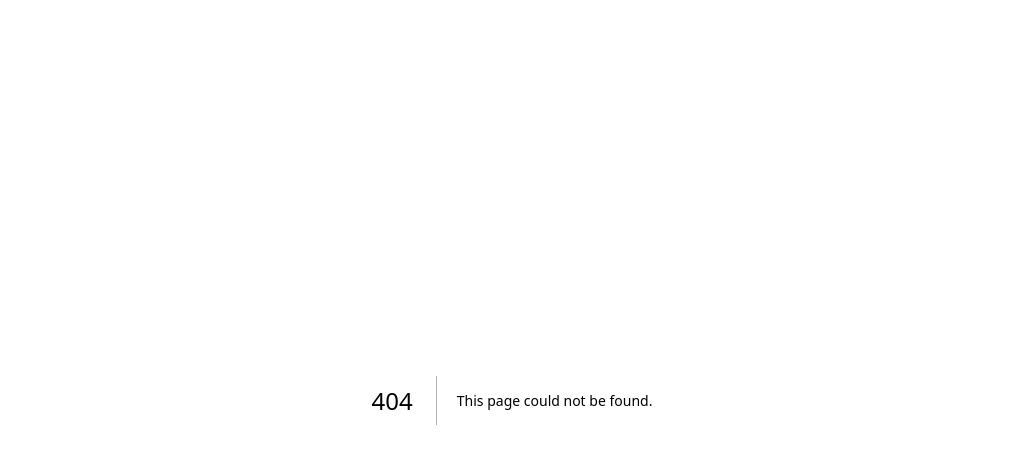
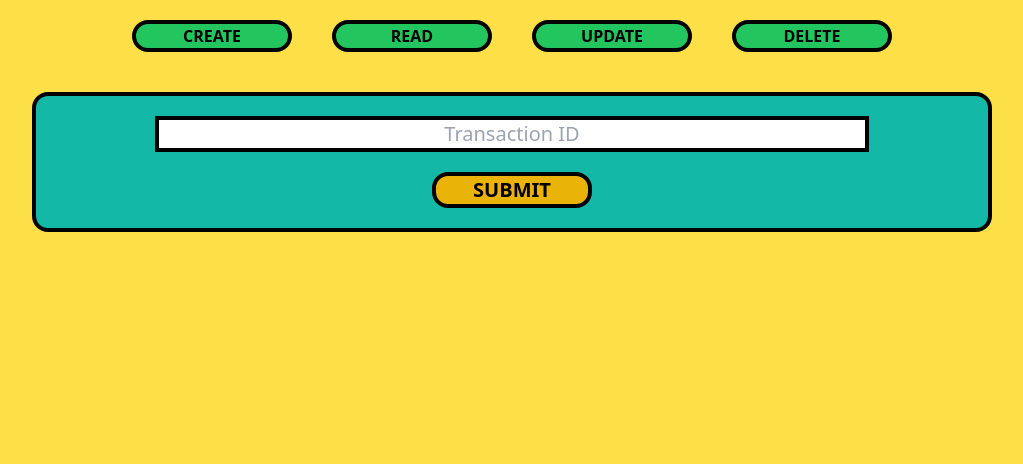
Before and after one commit to alricf/u-ledger-challenge, a Next.js app: page /read in a window 1280 px wide. Before the commit this address had no page. Shown: the top 464 px of the page, without its empty margins (128-1151 px from the left). Built offline with nearby package versions, Linux system fonts and the light colour scheme.

Commit message:
Adding read page with NavBar component and transaction ID form

```diff
--- /dev/null
+++ b/src/pages/read.jsx
@@ -0,0 +1,45 @@
+import { useState } from 'react';
+import axios from 'axios';
+import NavBar from '../components/NavBar';
+import Input from '../components/Input';
+
+export default function read() {
+
+  // Hooks
+  const [transactionId, setTransactionId] = useState('');
+
+  // Helper Functions
+  const onChange = (e) => {
+    e.preventDefault();
+    setTransactionId(e.target.value);
+    console.log(transactionId);
+  };
+
+  const handleClick = (e) => {
+    e.preventDefault();
+    // console.log(formMedData);
+    axios.post(`http://localhost:3000/api/read`, transactionId)
+      .then(res => {
+        // console.log(res.data.txn);
+        // setNewTxnData(res.data.txn);
+      });
+  };
+  return (
+    <div className='flex flex-col bg-yellow-300 h-screen w-full'>
+      <NavBar />
+      <form className='flex flex-col justify-center items-center my-10 bg-teal-500 mx-40 text-xl border-black border-4 rounded-t-2xl rounded-b-2xl'>
+        <Input
+          className='my-5 text-center border-black border-4 text-black w-3/4'
+          type='text'
+          name='transactionId'
+          value={transactionId}
+          onChange={onChange}
+          text='Transaction ID'
+        />
+        <button className='bg-yellow-500 border-4 border-black w-40 mb-5 text-black rounded-t-2xl rounded-b-2xl font-bold' onClick={handleClick} type='submit'>
+          SUBMIT
+        </button>
+      </form>
+    </div>
+  );
+}
```
